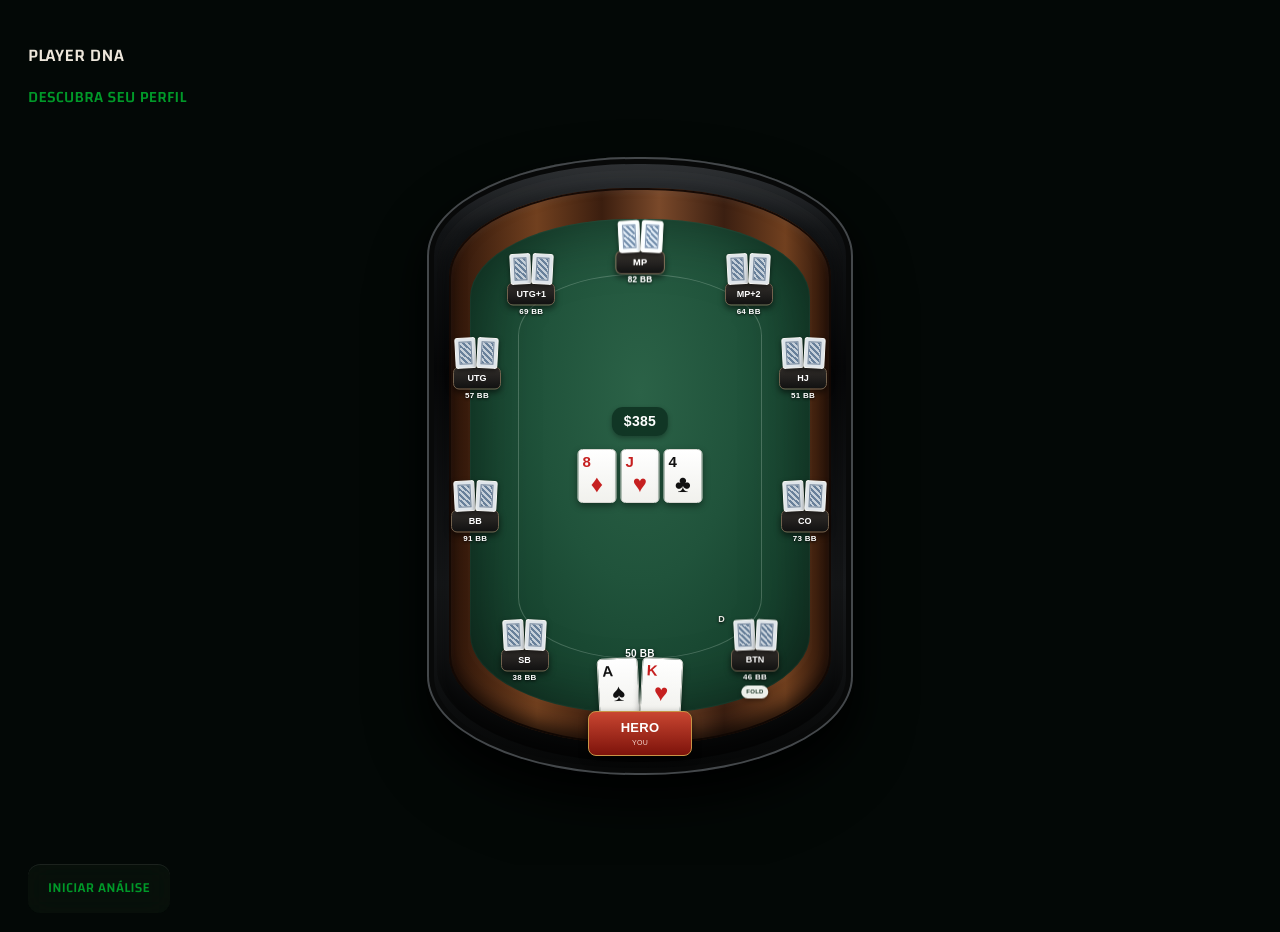
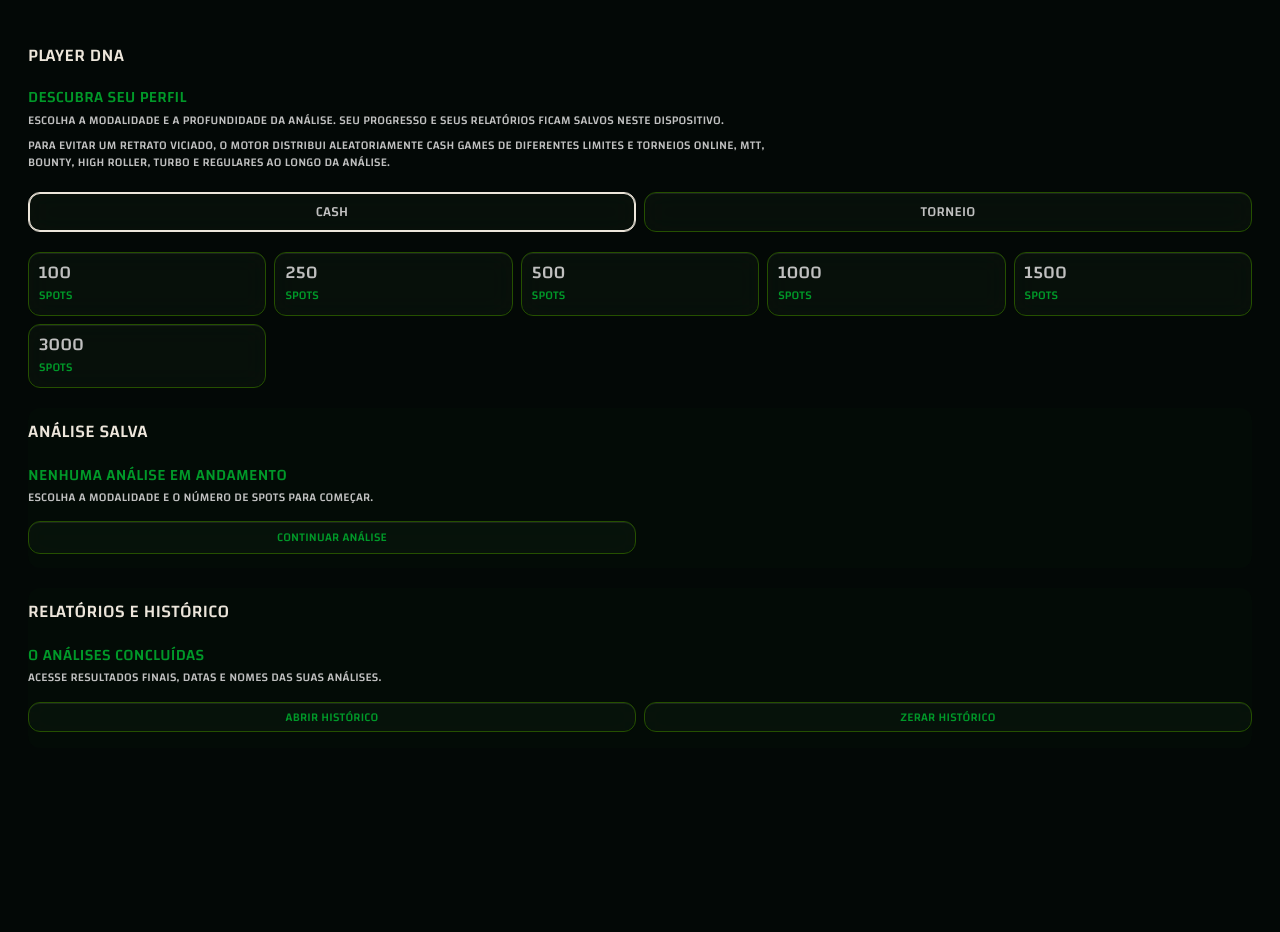
Before and after one commit to SkyareCom/gemeo.stackup.holdem-heroes, a Next.js app: page /player-dna in a window 1280 px wide. Shown: the part 60-992 px from the top of the page. After the commit the page ends 918 px from the top, so only its background shows below. Built offline with nearby package versions, Linux system fonts and the light colour scheme.

Commit message:
fix(player-dna): restore logical flow setup then table operation

```diff
--- a/app/player-dna/page.tsx
+++ b/app/player-dna/page.tsx
@@ -1,14 +1,9 @@
-"use client";
-
-import { useState } from "react";
 import Link from "next/link";
 import BackButton from "@/components/BackButton";
 import PlayerDnaPokerTable from "@/components/PlayerDnaPokerTable";
 import PlayerDnaWorkspace from "@/components/PlayerDnaWorkspace";
 
 export default function PlayerDnaPage(){
-  const [analysisStarted,setAnalysisStarted]=useState(false);
-
   return <main className="module-page player-dna-page">
     <nav className="module-navigation" aria-label="Navegação do módulo">
       <BackButton eventName="player-dna-previous"/>
@@ -16,12 +11,19 @@ export default function PlayerDnaPage(){
     </nav>
 
     <section className="panel profile-panel">
-      {!analysisStarted ? <>
-        <div className="eyebrow">PLAYER DNA</div>
-        <h2>DESCUBRA SEU PERFIL</h2>
+      <style>{`
+        .player-dna-operation-table{display:none}
+        .profile-panel:has(.training-session) .player-dna-operation-table{display:block}
+        .profile-panel:has(.training-session) .player-dna-operation-table + .player-dna-workspace-shell{margin-top:18px}
+      `}</style>
+      <div className="player-dna-operation-table">
+        <div className="eyebrow">PLAYER DNA · OPERAÇÃO</div>
+        <h2>MESA DE ANÁLISE</h2>
         <PlayerDnaPokerTable/>
-        <button type="button" className="primary player-dna-start" onClick={()=>setAnalysisStarted(true)}>INICIAR ANÁLISE</button>
-      </> : <PlayerDnaWorkspace/>}
+      </div>
+      <div className="player-dna-workspace-shell">
+        <PlayerDnaWorkspace/>
+      </div>
     </section>
   </main>;
 }
```
